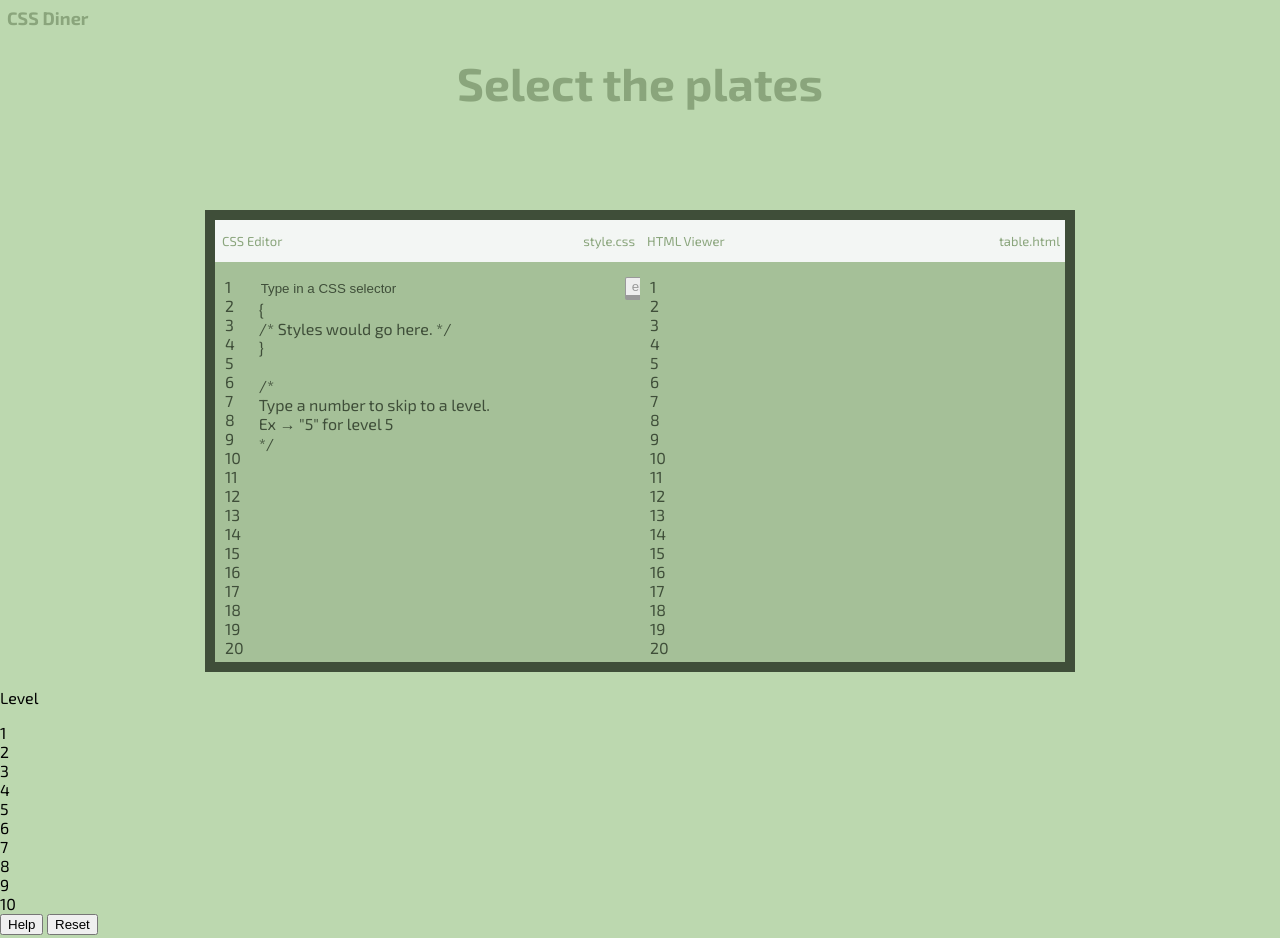
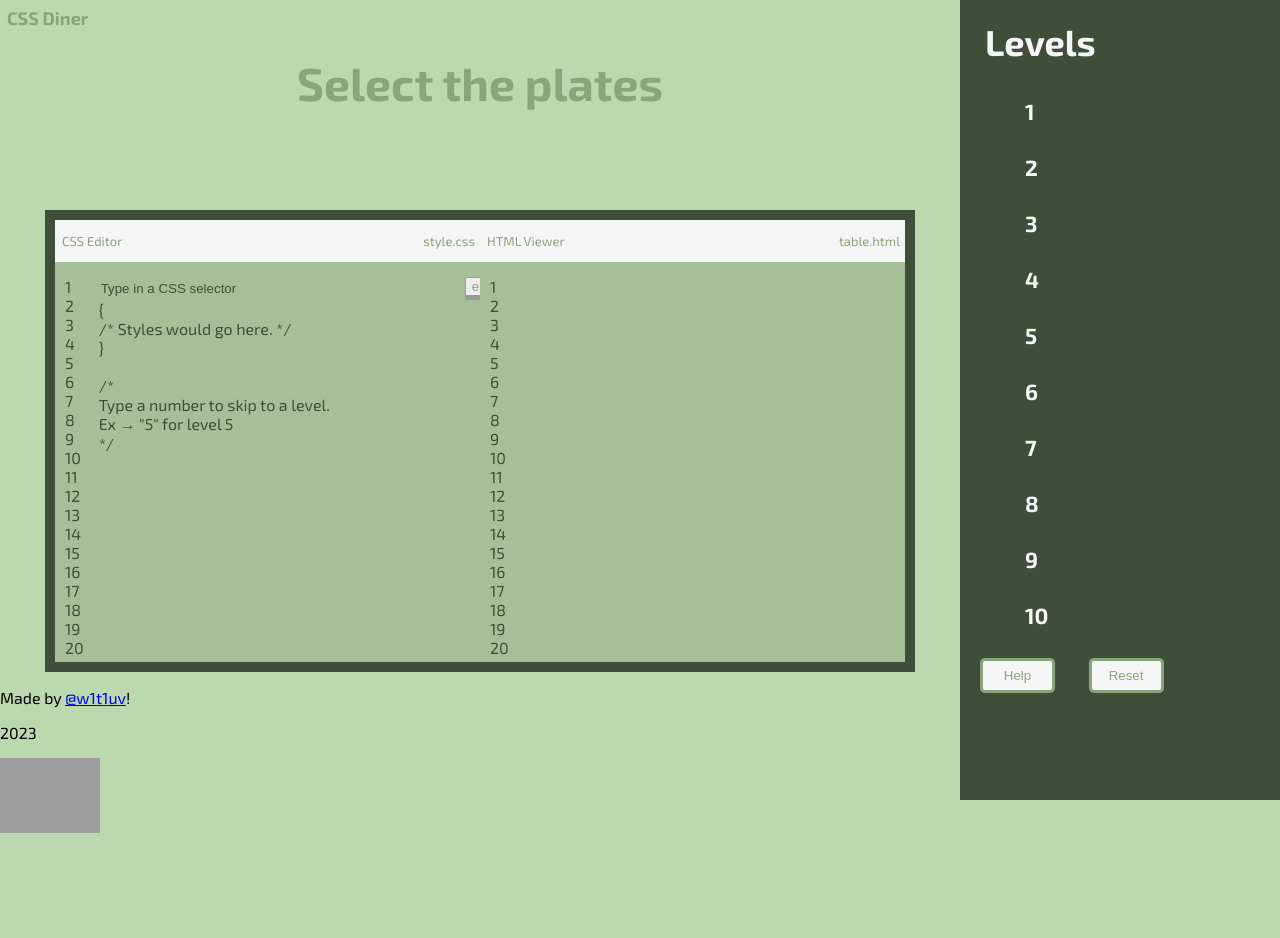
Before and after one commit to w1t1uv/css-diner, a website built with webpack: page index.html in a window 1280 px wide. Shown: the top 938 px of the page. After the commit the page ends 836 px from the top, so only its background shows below. Built offline with nearby package versions, Linux system fonts and the light colour scheme; grey boxes are pictures that could not be loaded.

Commit message:
feat: add base styles to sidebar

```diff
--- a/index.css
+++ b/index.css
@@ -49,6 +49,11 @@ body {
 /*what-to-do styles end*/
 
 /*layout simulation styles start*/
+
+.main {
+    float: left;
+    width: 75%;
+}
 
 .code-view-wrapper {
     display: flex;
@@ -140,3 +145,66 @@ body {
 }
 
 /*layout simulation styles end*/
+
+/*aside styles start*/
+
+.levels {
+    float: right;
+    min-height: 100vh;
+    background: #3f4e39;
+    width: 25%;
+}
+
+.levels-title {
+    color: #f3f6f4;
+    font-weight: 700;
+    font-size: 36px;
+    margin: 20px 0 35px 25px;
+}
+
+.level-numbers {
+    display: flex;
+    flex-direction: column;
+    padding: 0 0 0 65px;
+}
+
+.number {
+    margin: 0 0 30px 0;
+    color: #f3f6f4;
+    font-weight: 700;
+    font-size: 22px;
+}
+
+.help-button {
+    cursor: pointer;
+    background: #f3f6f4;
+    outline: none;
+    border: 3px #8aa57c solid;
+    border-radius: 5px;
+    color: #8aa57c;
+    margin: 0 0 0 20px;
+    width: 75px;
+    height: 35px;
+}
+
+.reset-button {
+    cursor: pointer;
+    background: #f3f6f4;
+    outline: none;
+    border: 3px #8aa57c solid;
+    border-radius: 5px;
+    color: #8aa57c;
+    margin: 0 0 0 30px;
+    width: 75px;
+    height: 35px;
+}
+
+/*aside styles end*/
+
+/*footer styles start*/
+
+.school-logo {
+    width: 100px;
+}
+
+/*footer styles end*/
--- a/index.html
+++ b/index.html
@@ -19,6 +19,7 @@
     <title>CSS Diner</title>
 </head>
 <body>
+<main class="main">
     <header class="header">CSS Diner</header>
     <div class="what-to-do">Select the plates</div>
     <section class="layout-simulation"></section>
@@ -61,30 +62,33 @@
             </div>
         </section>
     </div>
-<aside class="levels">
-    <p>Level</p>
-    <div>1</div>
-    <div>2</div>
-    <div>3</div>
-    <div>4</div>
-    <div>5</div>
-    <div>6</div>
-    <div>7</div>
-    <div>8</div>
-    <div>9</div>
-    <div>10</div>
-    <button class="help-button">Help</button>
-    <button class="reset-button">Reset</button>
-</aside>
     <footer class="footer">
         <div class="footer-wrapper">
             <p>Made by <a href="https://github.com/w1t1uv">@w1t1uv</a>!</p>
             <p>2023</p>
             <a href="https://rs.school/js/" class="link-course">
-            <img src="https://rs.school/images/rs_school_js.svg" alt="RS School">
+                <img src="https://rs.school/images/rs_school_js.svg" alt="RS School" class="school-logo">
             </a>
         </div>
     </footer>
+</main>
+<aside class="levels">
+    <p class="levels-title">Levels</p>
+    <div class="level-numbers">
+        <div class="number">1</div>
+        <div class="number">2</div>
+        <div class="number">3</div>
+        <div class="number">4</div>
+        <div class="number">5</div>
+        <div class="number">6</div>
+        <div class="number">7</div>
+        <div class="number">8</div>
+        <div class="number">9</div>
+        <div class="number">10</div>
+    </div>
+    <button class="help-button">Help</button>
+    <button class="reset-button">Reset</button>
+</aside>
 <script src="./public/bundle.js"></script>
 </body>
 </html>
```
Lines whose indentation alone changed are shown as unchanged.
